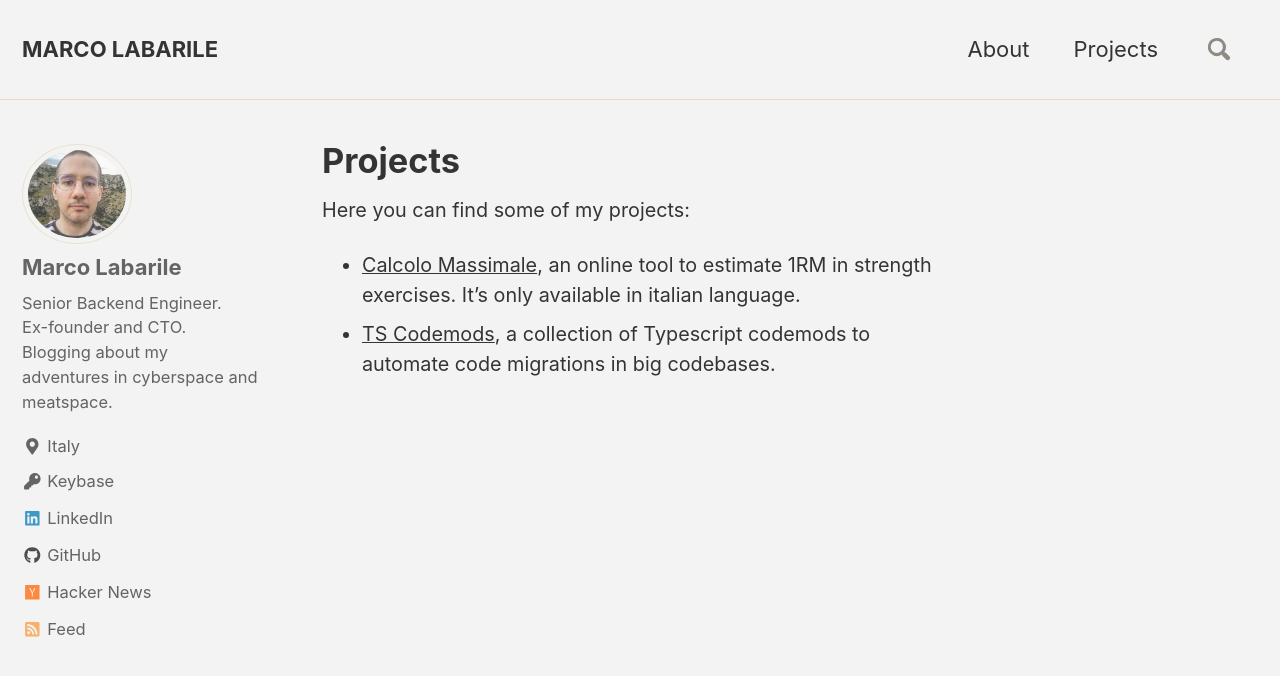
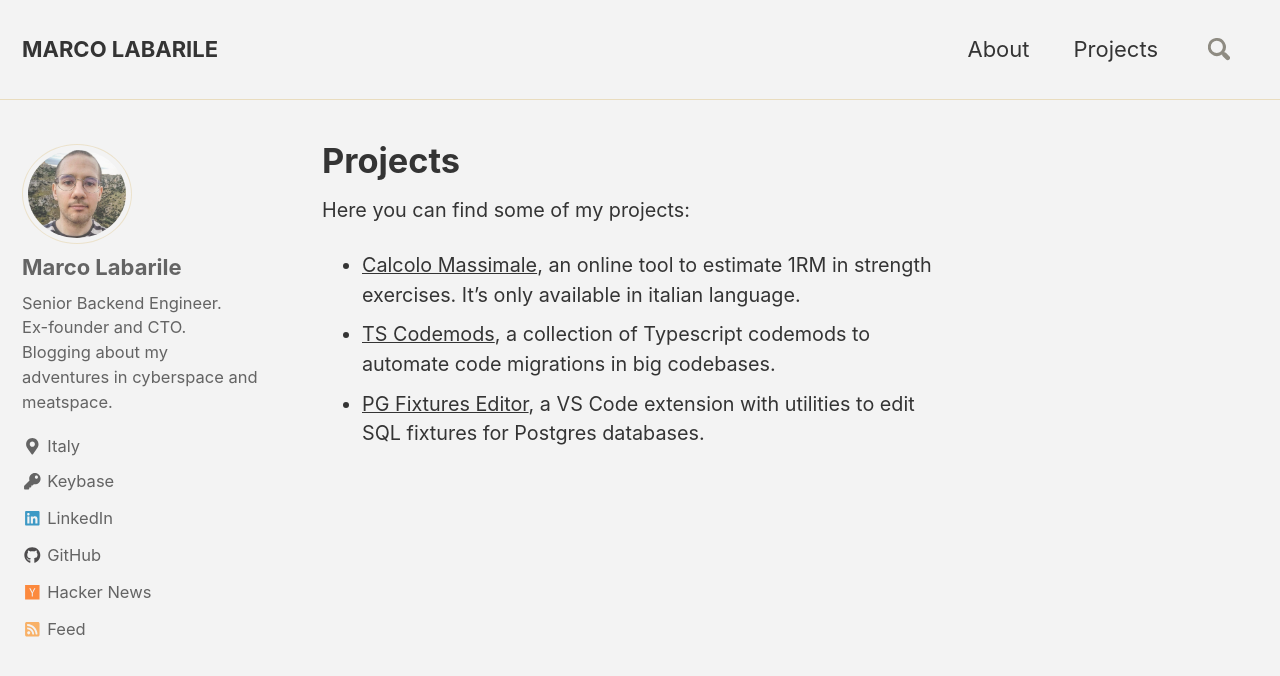
Before and after one commit to labarilem/labarilem.github.io, a Jekyll site: the page built from _pages/projects.md, in a window 1280 px wide and 900 px high. Shown: the top 676 px of the window. Built offline with Jekyll 4.4.1, drawn with Linux system fonts in a browser that asks for light colours; nearby versions of some CDN libraries; comment, search, counter and statistics services are not loaded.

Commit message:
update projects

```diff
--- a/_pages/projects.md
+++ b/_pages/projects.md
@@ -6,3 +6,4 @@ title: Projects
 Here you can find some of my projects:
 - [Calcolo Massimale](https://calcolomassimale.marcolabarile.me/), an online tool to estimate 1RM in strength exercises. It's only available in italian language.
 - [TS Codemods](https://github.com/labarilem/ts-codemods), a collection of Typescript codemods to automate code migrations in big codebases.
+- [PG Fixtures Editor](https://marketplace.visualstudio.com/items?itemName=labarilem.pgfixtureseditor), a VS Code extension with utilities to edit SQL fixtures for Postgres databases.
```
